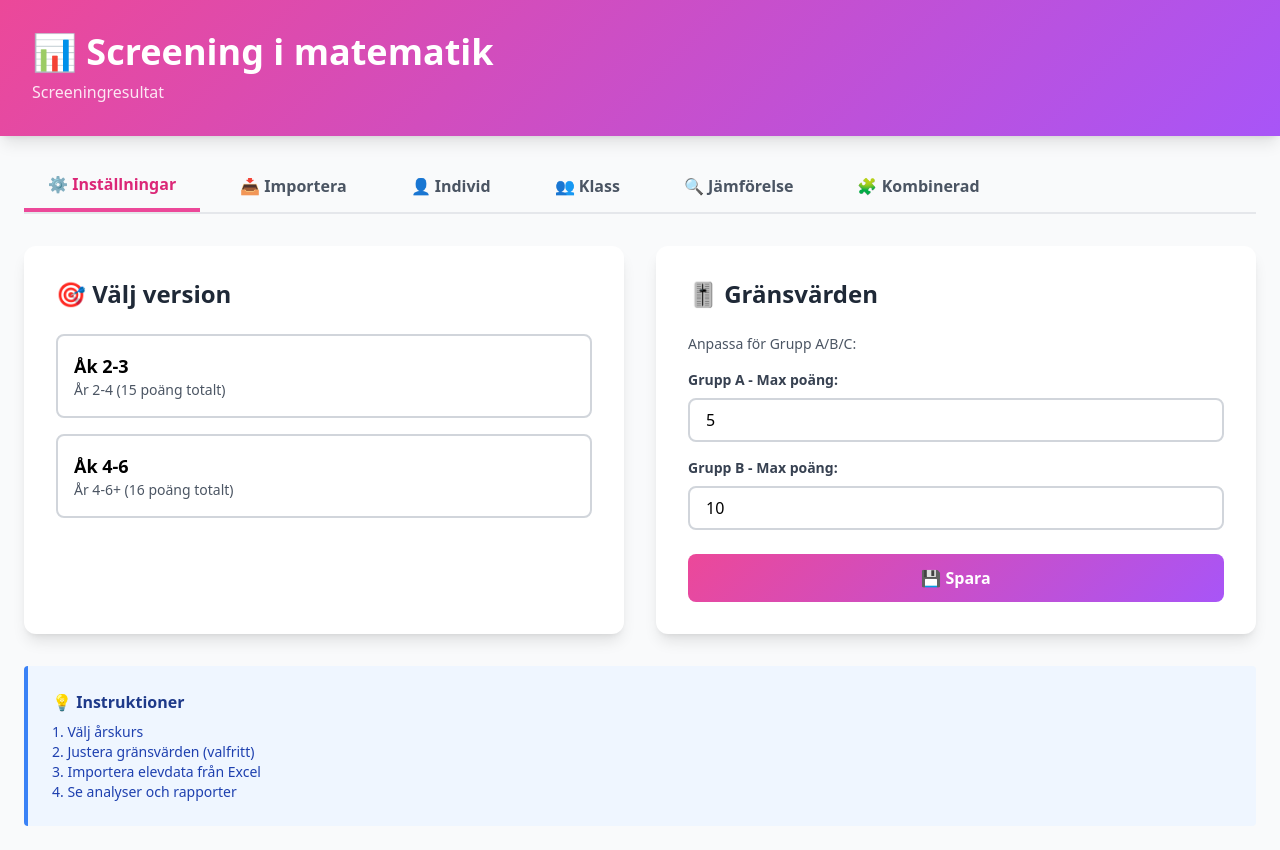
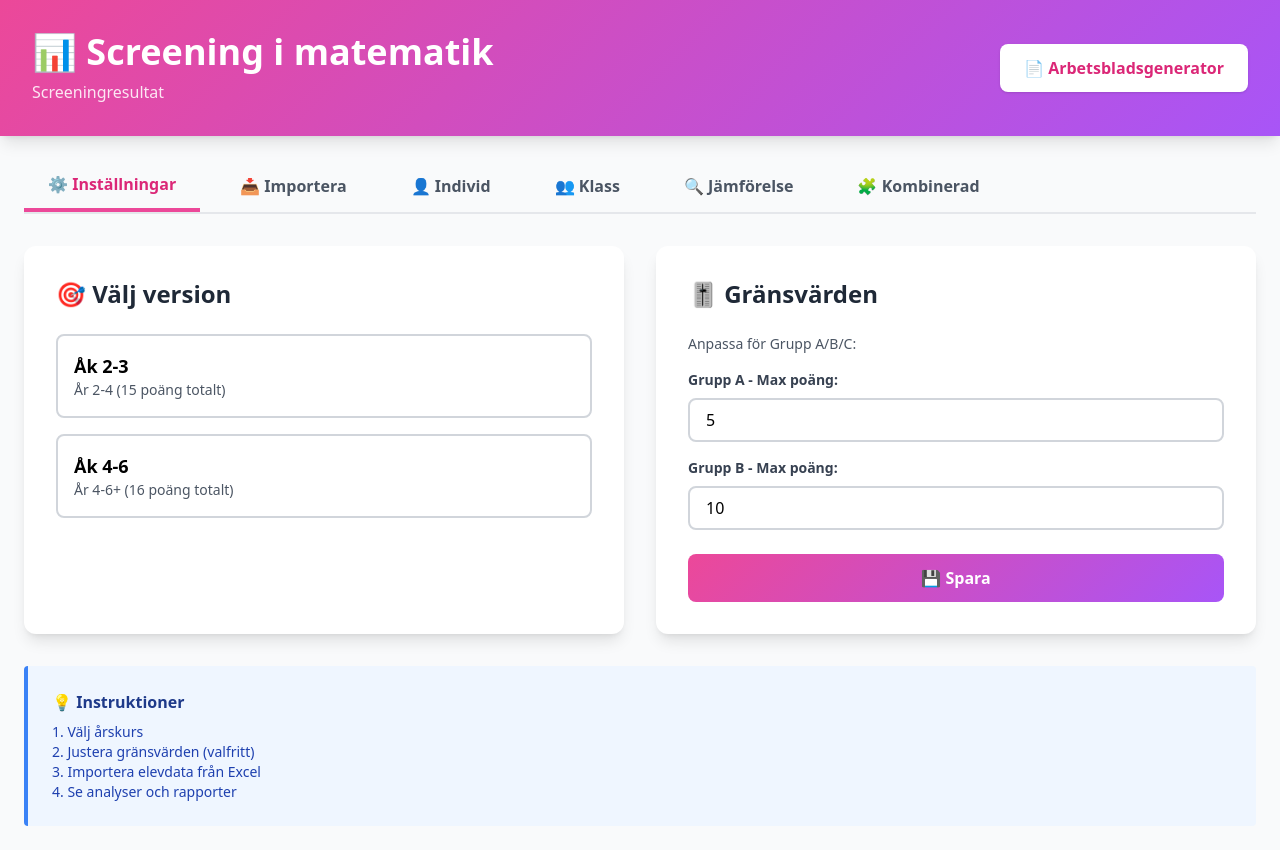
Before and after one commit to speciallarareMaria/math-screening-tool, a plain HTML site: page index.html in a window 1280 px wide. Drawn offline with nearby package versions, Linux system fonts and the light colour scheme.

Commit message:
Refactor header section in index.html

```diff
--- a/index.html
+++ b/index.html
@@ -41,14 +41,19 @@
     </style>
 </head>
 <body class="bg-gray-50">
-    <div class="min-h-screen">
-        <!-- Header -->
-        <div class="gradient-bg text-white p-8 shadow-lg">
-            <div class="max-w-7xl mx-auto">
-                <h1 class="text-4xl font-bold mb-2">📊 Screening i matematik</h1>
-                <p class="text-pink-100">Screeningresultat</p>
-            </div>
+  <div class="gradient-bg text-white p-8 shadow-lg">
+    <div class="max-w-7xl mx-auto flex flex-col md:flex-row md:items-center md:justify-between gap-4">
+        <div>
+            <h1 class="text-4xl font-bold mb-2">📊 Screening i matematik</h1>
+            <p class="text-pink-100">Screeningresultat</p>
         </div>
+
+        <a href="arbetsblad.html"
+           class="inline-flex items-center justify-center px-6 py-3 bg-white text-pink-600 font-bold rounded-lg shadow hover:bg-pink-50 transition">
+            📄 Arbetsbladsgenerator
+        </a>
+    </div>
+</div>
 
         <div class="max-w-7xl mx-auto p-6">
             <!-- Tabs -->
```
